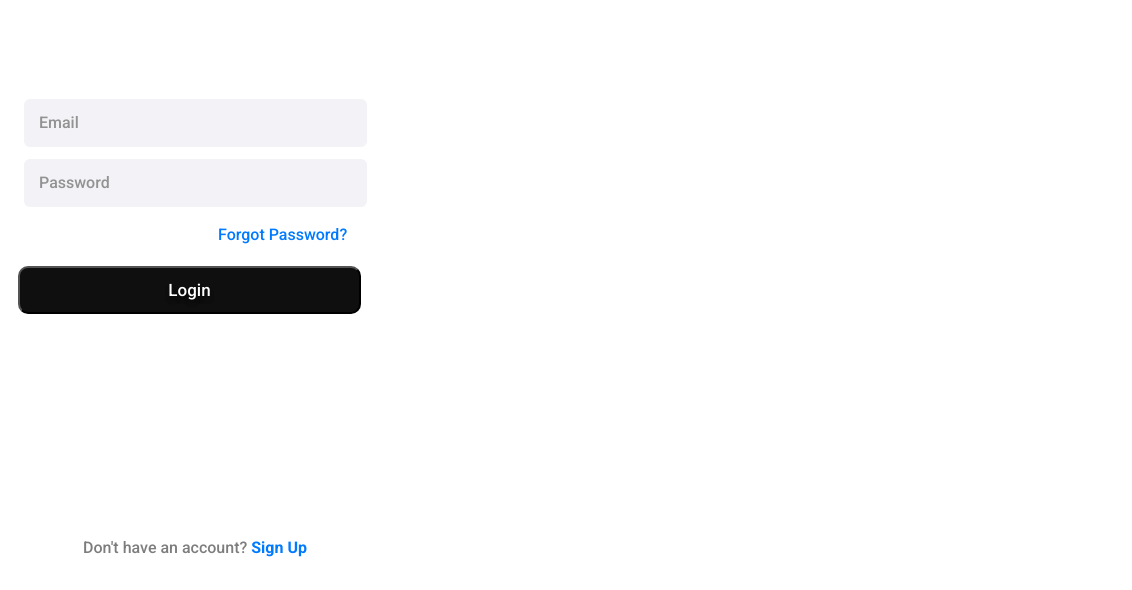
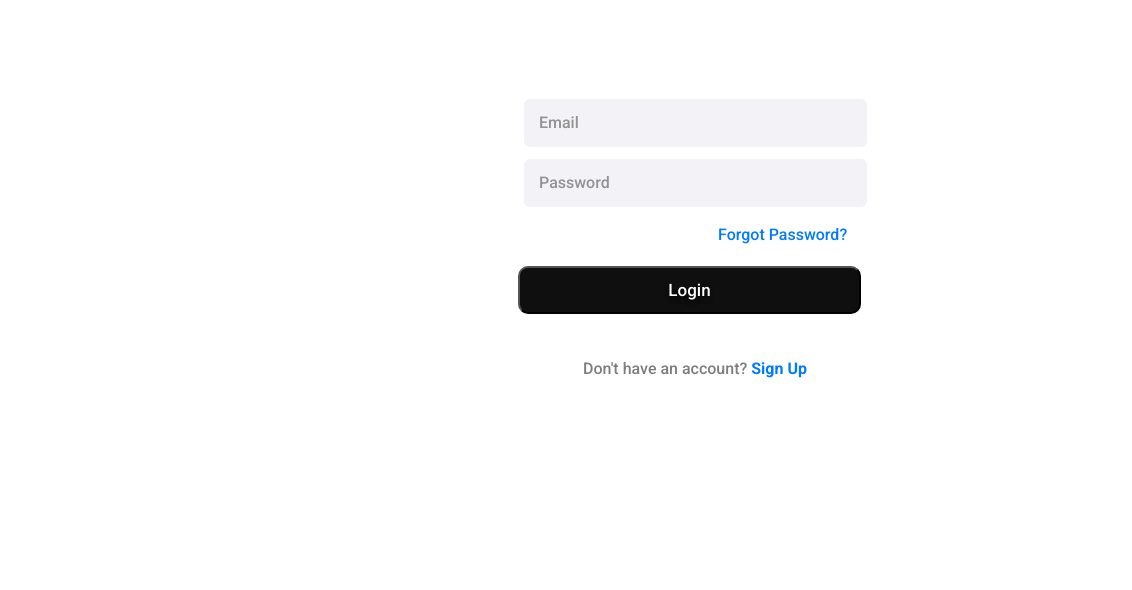
Before and after one commit to JersonDevcode/App-Login-Code-Club, a plain HTML site: page index.html in a window 1536 px wide. Shown: the part 210-800 px from the top of the page, without its empty margins (0-1132 px from the left). Drawn offline with Linux system fonts and the light colour scheme.

Commit message:
Alteração no Projeto

```diff
--- a/style.css
+++ b/style.css
@@ -91,3 +91,12 @@ button{
 strong{
     color: #007AFF;
 }
+
+@media screen and (min-width:1282px) {
+    div{
+        margin-left: 500px;
+    }
+    .Sign-Up-Paragrafh{
+        margin: 25px 75px auto;
+    }
+}
```
